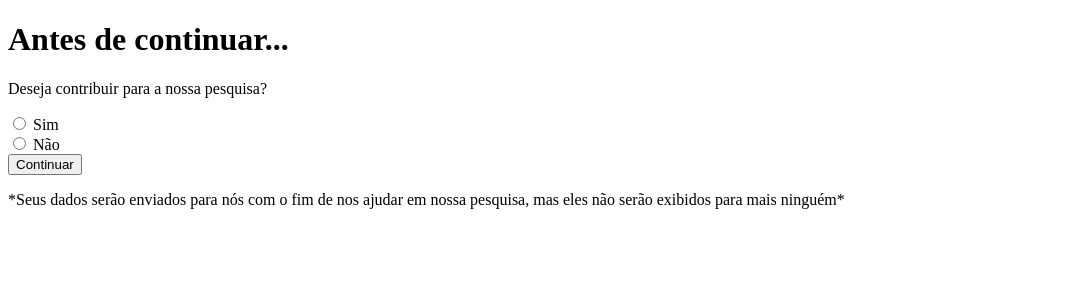
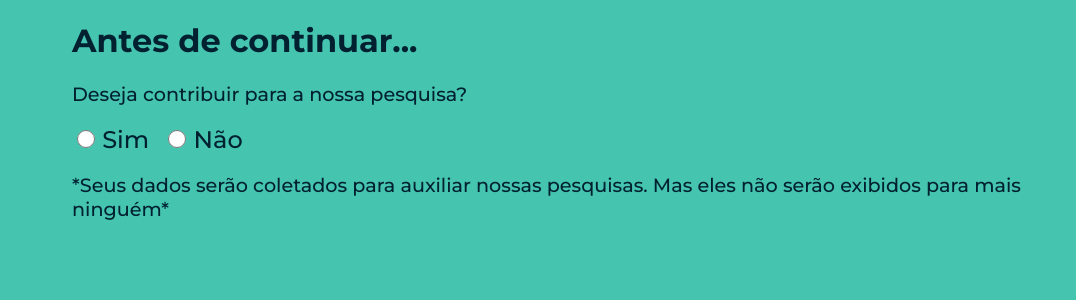
Before and after one commit to RamonPereiraBA/PegadaEcologica, a PHP site: page /html/passagemDados.php in a window 1280 px wide. Shown: the top 300 px of the page, without its empty margins (0-1076 px from the left). Run offline with PHP 8.4, Linux system fonts and the light colour scheme.

Commit message:
otimização e novo css
-removido css inutilizado
-criada a nova página
-alteração no botão continuar
entre outros

```diff
--- a/site2.0/css/passagemDados.css
+++ b/site2.0/css/passagemDados.css
@@ -1,3 +1,72 @@
+html{
+    background-color: #45C4B0;
+    color: #012030;
+    font-family: 'Montserrat', sans-serif;
+    margin-left: 5%;
+}
+
+h1{
+    font-weight: 700;
+    width: 90%;
+    margin-right: 5%;
+    word-break: normal;
+    font-size:xx-large;
+}
+
+label{
+    font-size: x-large;
+    font-weight: 500;
+    margin-right: 10px;
+}
+
+input[type="radio"]{
+    border: 0;
+    width: 18px;
+    height: 18px;
+}
+
+label:hover,input[type="radio"]:hover{
+    cursor: pointer;
+}
+
+p{
+    font-weight: 500;
+    width: 86%;
+    margin-right: 4%;
+    font-size: larger;
+    word-break: normal;
+    line-break: normal;
+}
+
+button[name="botao"]{
+    display: none;
+    font-family: 'Montserrat', sans-serif;
+    border-radius: 30px;
+    width: auto;
+    padding: 5px 20px;
+    cursor: pointer;
+    font-size: large;
+    margin-top: 25px;
+    margin-bottom: 5px;
+    background-color: #DAFDBA;
+    box-shadow: 0px 5px 10px rgba(0, 0, 0, 0.4);
+    font-weight: 500;
+    border: none;
+}
+
+button[name="botao"]:hover{
+    filter: brightness(70%);
+}
+
+button[name="botao"]:active{
+    filter: brightness(50%);
+}
+
 #formulario_email{
     display: none;
 }
+
+input[type="email"]
+{
+    padding: 10px 30px;
+}
--- a/site2.0/html/index.html
+++ b/site2.0/html/index.html
@@ -9,12 +9,8 @@
     <link rel="preconnect" href="https://fonts.googleapis.com">
     <link rel="preconnect" href="https://fonts.gstatic.com" crossorigin>
     <link href="https://fonts.googleapis.com/css2?family=Montserrat:wght@600&display=swap" rel="stylesheet">
-    <link rel="preconnect" href="https://fonts.googleapis.com">
-    <link rel="preconnect" href="https://fonts.gstatic.com" crossorigin>
     <link href="https://fonts.googleapis.com/css2?family=Cabin&family=Montserrat:wght@500&display=swap" rel="stylesheet">
     <link rel="icon" href="../Imagens/logosite.png">
-    <link rel="preconnect" href="https://fonts.googleapis.com">
-    <link rel="preconnect" href="https://fonts.gstatic.com" crossorigin>
     <link href="https://fonts.googleapis.com/css2?family=Montserrat:wght@600;700&display=swap" rel="stylesheet">
     <!-- Animate.css -->
     <link rel="stylesheet" href="https://cdnjs.cloudflare.com/ajax/libs/animate.css/4.1.1/animate.min.css"/>
@@ -153,7 +149,7 @@
           <img class="card-img-top" src="../Imagens/fotos_desenvolvedores/foto_giovanni.png" alt="Imagem de capa do card">
           <div class="card-body">
             <h5 class="card-title">Giovanni Almeida</h5>
-            <p class="card-text">- Designer<br>- Desenvolvedor full stack</p>
+            <p class="card-text">- Web Designer<br>- Desenvolvedor full stack</p>
             <a href="https://www.linkedin.com/in/giovanni-dos-santos-almeida-lombone-rodrigues-607a73209" style="font-size: 30px;"><i class="bi bi-linkedin"></i></a>
           </div>
         </div>
--- a/site2.0/html/passagemDados.php
+++ b/site2.0/html/passagemDados.php
@@ -37,8 +37,15 @@ if (isset($_POST['botao'])) {
     <meta http-equiv="X-UA-Compatible" content="IE=edge">
     <meta name="viewport" content="width=device-width, initial-scale=1.0">
     <title>Cadastro</title>
-    <!-- css -->
+	<link rel="icon" href="../Imagens/logosite.png">
     <link rel="stylesheet" href="../css/passagemDados.css">
+
+    <!-- Importando presets das fontes -->
+    <link rel="preconnect" href="https://fonts.googleapis.com">
+    <link rel="preconnect" href="https://fonts.gstatic.com" crossorigin>
+
+    <!-- Montserrat -->
+    <link href="https://fonts.googleapis.com/css2?family=Montserrat:wght@200;400;500;700&display=swap" rel="stylesheet">
 </head>
 <body>
     <h1>Antes de continuar...</h1>
@@ -46,9 +53,10 @@ if (isset($_POST['botao'])) {
     <!-- Formulario botão radio  -->
     <form>
         <input type="radio" id="option1" name="option" value="sim">
-        <label for="option1">Sim</label><br>
+        <label for="option1">Sim</label>
         <input type="radio" id="option2" name="option" value="não">
         <label for="option2">Não</label><br>
+        <p>*Seus dados serão coletados para auxiliar nossas pesquisas. Mas eles não serão exibidos para mais ninguém*</p>
         <!-- Formulario do email -->
         <div id="formulario_email">
             <p>Insira seu Email</p>
@@ -56,7 +64,6 @@ if (isset($_POST['botao'])) {
         </div>
         <button name="botao">Continuar</button>
     </form>
-    <p>*Seus dados serão enviados para nós com o fim de nos ajudar em nossa pesquisa, mas eles não serão exibidos para mais ninguém*</p>
 
     <script src="../passagemDados.js"></script>
 </body>
--- a/site2.0/html/quiz.html
+++ b/site2.0/html/quiz.html
@@ -19,11 +19,7 @@
 	<link rel="preconnect" href="https://fonts.googleapis.com">
 	<link rel="preconnect" href="https://fonts.gstatic.com" crossorigin>
 	<link href="https://fonts.googleapis.com/css2?family=Cabin:wght@500&display=swap" rel="stylesheet">
-	<link rel="preconnect" href="https://fonts.googleapis.com">
-	<link rel="preconnect" href="https://fonts.gstatic.com" crossorigin>
 	<link href="https://fonts.googleapis.com/css2?family=Cabin:wght@500&family=Montserrat:wght@700&display1=swap" rel="stylesheet">
-	<link rel="preconnect" href="https://fonts.googleapis.com">
-	<link rel="preconnect" href="https://fonts.gstatic.com" crossorigin>
 	<link href="https://fonts.googleapis.com/css2?family=Montserrat&display=swap" rel="stylesheet">
 </head>
 <div class="bg">
--- a/site2.0/passagemDados.js
+++ b/site2.0/passagemDados.js
@@ -1,20 +1,22 @@
 // pegando as duas opções
 const options = document.querySelectorAll('input[name="option"]');
+const btContinuar = document.querySelector("[name='botao']");
 // Pegando cada um das opções e adicionando uma função que checa quando ela é marcada e descobre o valor dela(sim ou não)
 options.forEach((option) => {
     option.addEventListener('change', (event) => {
         if (event.target.checked) {
-            verificar_radioButtom(event.target.value);
+            verificar_radioButton(event.target.value);
         }
     });
 });
 
 // Criando uma função que mostra a parte do email
 const formulario = document.getElementById("formulario_email");
-function verificar_radioButtom(parametro){
+function verificar_radioButton(parametro){
     if (parametro == "sim"){
         formulario.style.display = "block";
     }else{
         formulario.style.display = "none";
     }
+    btContinuar.style.display = "block"
 }
```
Also changed, not shown: site2.0/html/resultado.html (+7 -10 lines), site2.0/quiz.js (+2 -6 lines).
